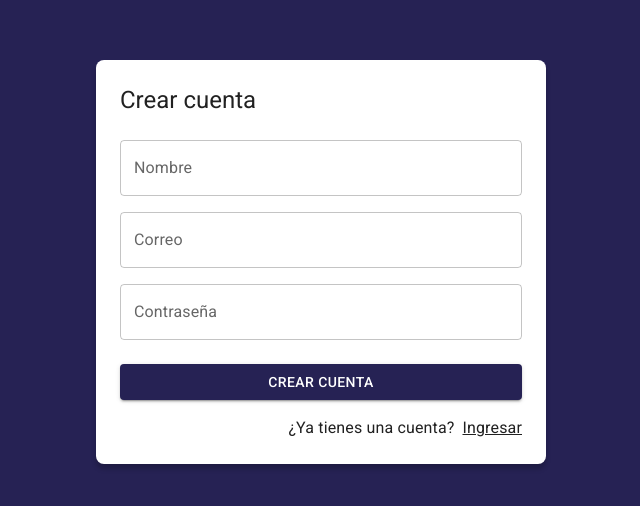
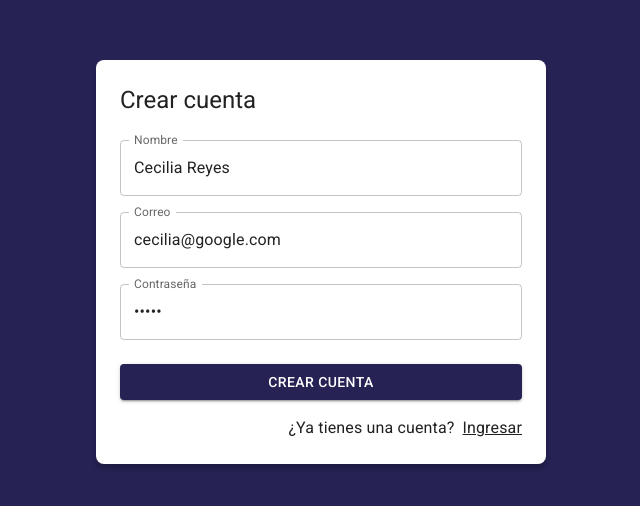
Before and after one commit to PyCeciliaReyes/journal-app, a React (Vite) app: page /auth/register in a window 1280 px wide. Shown: the part 138-644 px from the top of the page, without its empty margins (319-959 px from the left). Built offline with nearby package versions, Linux system fonts and the light colour scheme; no server answers.

Commit message:
Formulario de registro de usuarios
Se configura los cambios utilizando el custom hook useForm() para cambiar los estados del formulario de registro

```diff
--- a/src/auth/pages/RegisterPage.jsx
+++ b/src/auth/pages/RegisterPage.jsx
@@ -1,12 +1,26 @@
 import {Link as RouterLink} from 'react-router-dom';
-import { Google } from "@mui/icons-material";
 import { Button, Grid, Link, TextField, Typography } from "@mui/material";
 import { AuthLayout } from '../layout/AuthLayout';
+import { useForm } from '../../hooks';
+
+const formData = {
+  email: 'cecilia@google.com',
+  password: '12345',
+  displayName: 'Cecilia Reyes',
+}
 
 export const RegisterPage = () => {
+
+  const { email, password, onInputChange, displayName, formState } = useForm(formData);
+
+  const onSubmit = (event) => {
+    event.preventDefault();
+    console.log(formState)
+  }
+
   return (
     <AuthLayout title='Crear cuenta'>
-          <form>
+          <form onSubmit={onSubmit} >
             <Grid container>
                 <Grid item xs={12} sx={{mt:2}}>
                   <TextField
@@ -14,6 +28,9 @@ export const RegisterPage = () => {
                     type="text"
                     placeholder="Nombre completo"
                     fullWidth
+                    name='displayName'
+                    value={displayName}
+                    onChange={onInputChange}
                   />
                 </Grid>
                 <Grid item xs={12} sx={{mt:2}}>
@@ -22,6 +39,9 @@ export const RegisterPage = () => {
                     type="email"
                     placeholder="correo@google.com"
                     fullWidth
+                    name='email'
+                    value={email}
+                    onChange={onInputChange}
                   />
                 </Grid>
                 <Grid item xs={12} sx={{mt:2}}>
@@ -30,11 +50,14 @@ export const RegisterPage = () => {
                     type="password"
                     placeholder="Contraseña"
                     fullWidth
+                    name='password'
+                    value={password}
+                    onChange={onInputChange}
                   />
               </Grid>
               <Grid container spacing={2} sx={{mb:2, mt: 1}}>
                   <Grid item xs={12} >
-                      <Button variant="contained" fullWidth>Crear cuenta</Button>
+                      <Button type='submit' variant="contained" fullWidth>Crear cuenta</Button>
                   </Grid>
               </Grid>
               <Grid container direction='row' justifyContent='end'>
```
